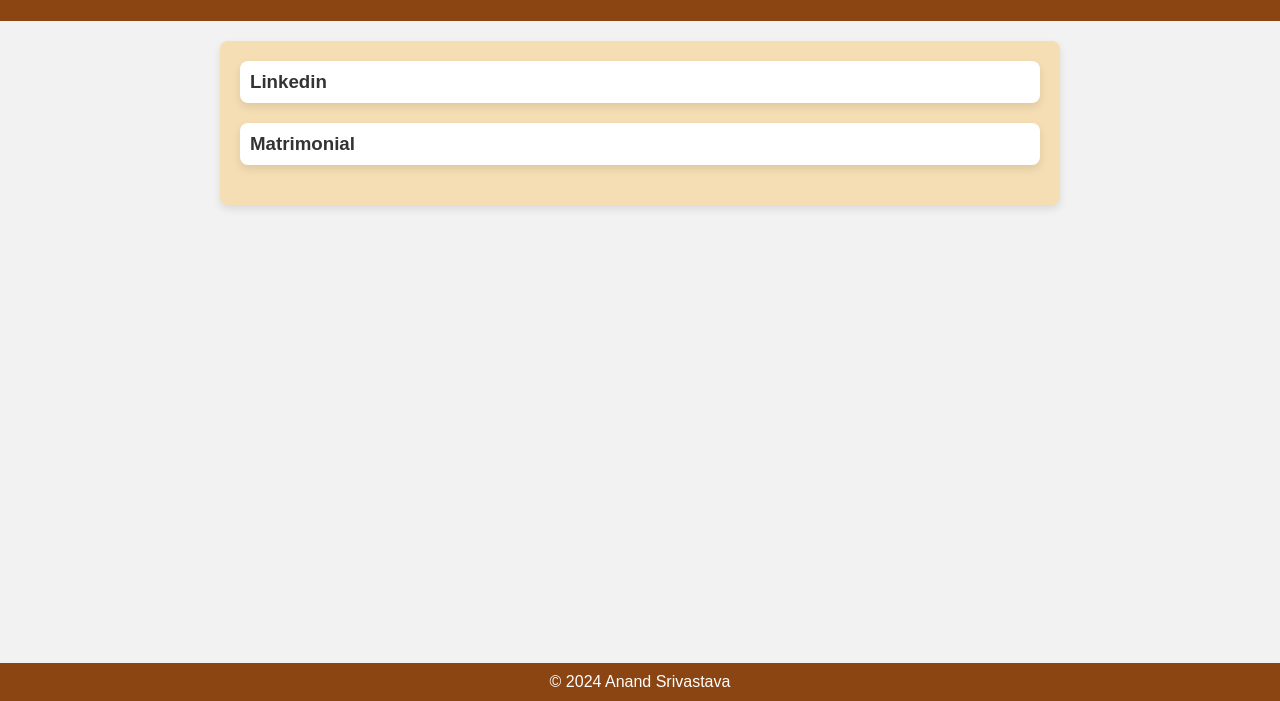
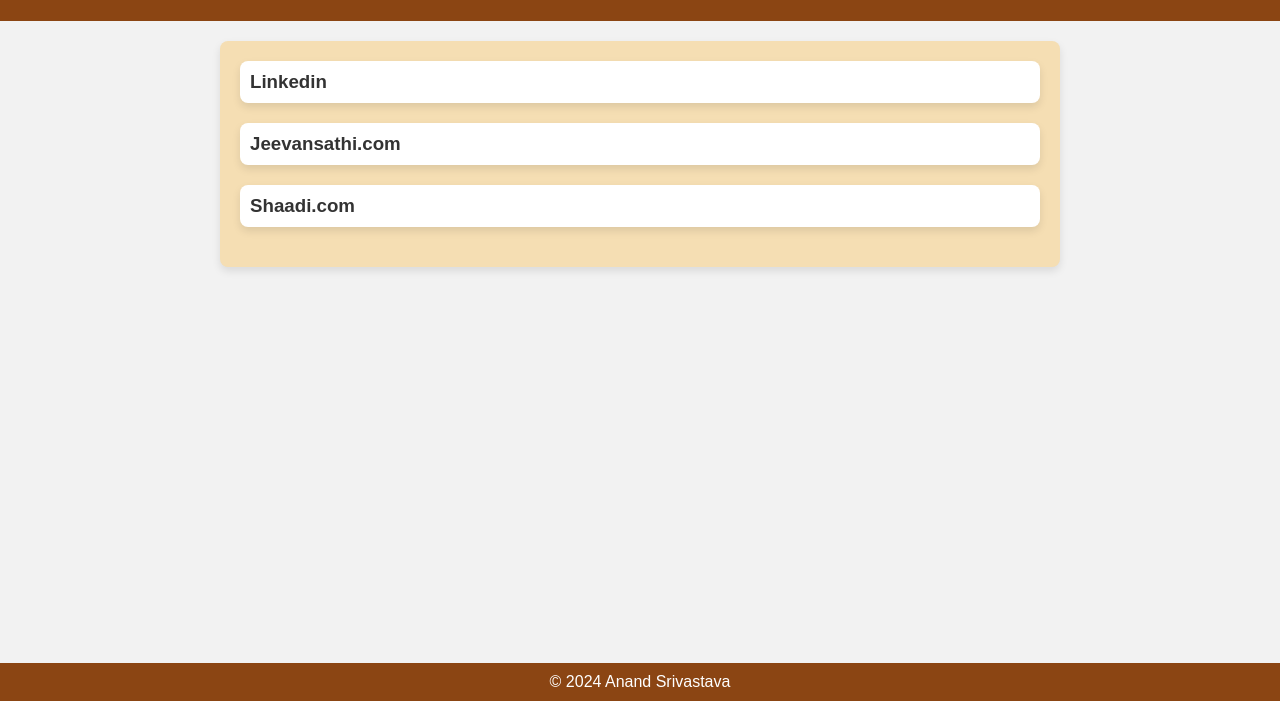
Before and after one commit to anand-srivastava/anand-srivastava.github.io, a plain HTML site: page index.html in a window 1280 px wide. Shown: the part 99-800 px from the top of the page. Drawn offline with Linux system fonts and the light colour scheme.

Commit message:
Update index.html

```diff
--- a/index.html
+++ b/index.html
@@ -102,7 +102,12 @@
         </div>
         <div class="project">
             <div class="content">
-                <h3><a href="https://www.jeevansathi.com/profile-detail/843ea9f8c79594d8042383e91d45a4b1i52548025" target="_blank">Matrimonial</a></h3>
+                <h3><a href="https://www.jeevansathi.com/profile-detail/843ea9f8c79594d8042383e91d45a4b1i52548025" target="_blank">Jeevansathi.com</a></h3>
+            </div>
+        </div>
+        <div class="project">
+            <div class="content">
+                <h3><a href="https://my.shaadi.com/profile?profileid=3SH21029254" target="_blank">Shaadi.com</a></h3>
             </div>
         </div>
     </section>
```
